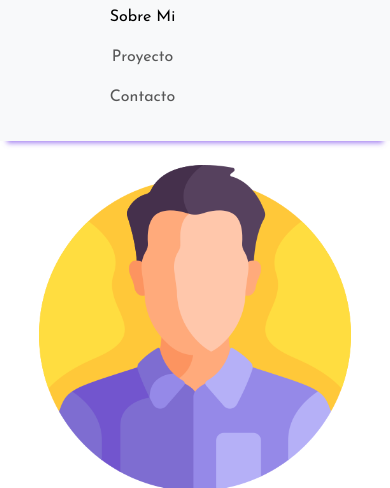
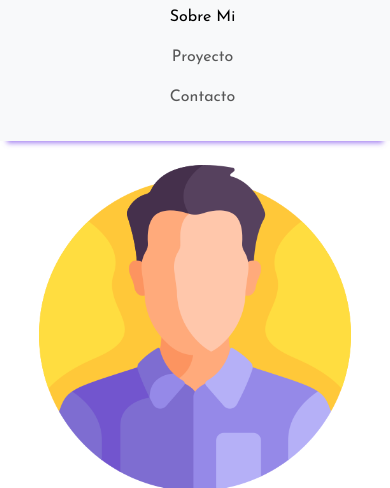
Before and after one commit to LedesmaFrancoAgustin/Portafolio, a website: page index.html in a window 390 px wide. Both pictures are taken after a click on the button 350 px from the left and 37 px from the top of the page. Shown: the part 62-550 px from the top of the page. Drawn offline with nearby package versions, Linux system fonts and the light colour scheme; a web font is replaced by a local one.

Commit message:
Mejoras para Telefonos V.3

```diff
--- a/index.html
+++ b/index.html
@@ -35,7 +35,7 @@
 
 
           <div class="collapse navbar-collapse divNavBar" id="navbarSupportedContent">
-            <ul class="navbar-nav mb-2 mb-lg-0 txtHeader justify-content-center align-items-center justify-content-lg-end w-100">
+            <ul class="navbar-nav mb-2 mb-lg-0 txtHeader justify-content-center justify-content-lg-end w-100">
               <li class="nav-item">
                 <a class="nav-link active txtTransicion px-2" href="#about-me">Sobre Mi</a>
               </li>
--- a/scss/_header.scss
+++ b/scss/_header.scss
@@ -17,9 +17,6 @@ header{
 .divNavBar{
     padding: 0 15px;
     padding-right: 120px;
-
-
-
 }
 
 .txtHeader{
@@ -29,3 +26,12 @@ header{
     font-style: normal;
 
 }
+
+@media (max-width: 768px) {
+    .divNavBar{
+    text-align: center;
+    padding: 0 15px;
+    padding-right: 0px;
+}
+
+}
```
Also changed, not shown: css/style.css, 1 other file.
